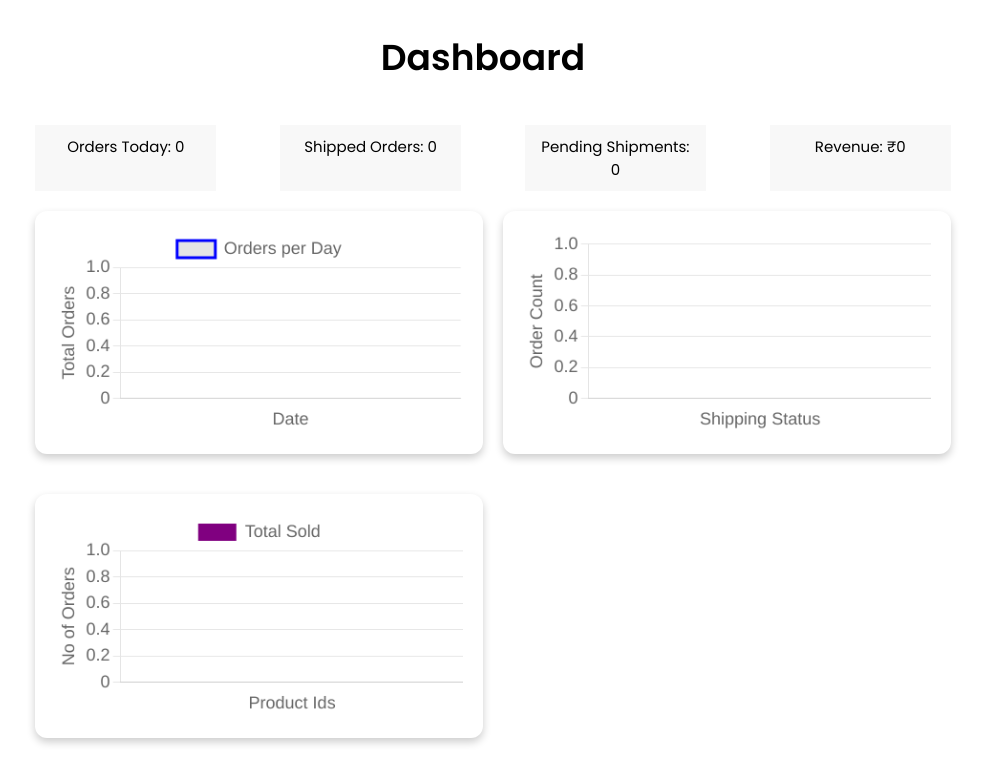
After one commit to murali2p/nirviyu-ecommerce, a Flask app: page /dashboard in a window 1280 px wide. The commit adds this page. Shown: the top 784 px of the page, without its empty margins (157-1142 px from the left). Run offline with Flask 3, Linux system fonts and the light colour scheme; the visitor is signed in with stand-in values (Sample User, id 1); data that the repository does not hold is empty; parts of the project's set-up code (start-up, migrations or seed data) failed here and were passed over.

Commit message:
added log out option and added dashboard page

```diff
--- a/app.py
+++ b/app.py
@@ -376,6 +376,13 @@ def login():
         else:
             return 'user_not_found'
     return render_template('login.html', form=form)
+
+# logout route
+@app.route('/logout')
+@login_required
+def logout():
+    logout_user()
+    return redirect(url_for('login'))
 
 # Handle user registration:
 @app.route('/register', methods=["GET", "POST"])
@@ -1144,5 +1151,58 @@ def enquiry():
 def privacy_policy():
     return render_template('privacy_policy.html')
 
+
+@app.route('/dashboard')
+@login_required
+@roles_required('admin')
+def dashboard():
+    return render_template('dashboard.html')
+
+@app.route('/dashboard-data')
+def dashboard_data():
+    conn = mysql.connector.connect(**db_config)
+    cursor = conn.cursor(dictionary=True)
+
+    # Orders per day
+    cursor.execute("SELECT DATE_FORMAT(created_at, '%d-%b') AS order_day, COUNT(*) AS total_orders FROM orders GROUP BY order_day ORDER BY STR_TO_DATE(order_day, '%d-%b') desc limit 10")
+    orders_per_day = cursor.fetchall()
+
+    # Orders per shipment status
+    cursor.execute("SELECT DATE_FORMAT(o.checkout,'%d-%b') AS order_day, s.status, COUNT(*) AS count FROM order_checkout o JOIN shipment s ON o.order_id = s.internal_order_id GROUP BY order_day, s.status ORDER BY order_day")
+    orders_by_status = cursor.fetchall()
+
+    # Top-selling products
+    cursor.execute("SELECT p.prod_id as product_name, SUM(o.qty) AS total_sold FROM orders o JOIN products p ON o.prod_id = p.prod_id GROUP BY product_name ORDER BY total_sold DESC LIMIT 10")
+    top_products = cursor.fetchall()
+
+    # Summary metrics
+    cursor.execute("SELECT COUNT(*) AS total_orders_today FROM order_checkout WHERE DATE(checkout) = CURDATE() and payment_status='success';")
+    total_orders_today = cursor.fetchone()['total_orders_today']
+
+    cursor.execute("SELECT COUNT(*) AS total_shipped FROM shipment WHERE status LIKE '%PICK%';")
+    total_shipped = cursor.fetchone()['total_shipped']
+
+    cursor.execute("SELECT COUNT(*) AS pending_shipments FROM shipment WHERE status = 'NEW';")
+    pending_shipments = cursor.fetchone()['pending_shipments']
+
+    cursor.execute("SELECT coalesce(SUM(subtotal),0) AS revenue FROM orders;")
+    revenue = cursor.fetchone()['revenue']
+
+    conn.close()
+
+    return jsonify({
+        "orders_per_day": orders_per_day,
+        "orders_by_status": orders_by_status,
+        "top_products": top_products,
+        "summary": {
+            "total_orders_today": total_orders_today,
+            "total_shipped": total_shipped,
+            "pending_shipments": pending_shipments,
+            "revenue": revenue
+        }
+    })
+
+
+
 if __name__ == '__main__':
     app.run(host=os.getenv('host'),port=int(os.getenv('port')),debug=os.getenv('DEBUG'))  # run the Flask app in debug mode
--- a/static/styles/style.css
+++ b/static/styles/style.css
@@ -42,6 +42,10 @@ html {
 
 .grid--3-cols {
   grid-template-columns: repeat(3, 1fr);
+}
+
+.grid--4-cols {
+  grid-template-columns: repeat(4, 1fr);
 }
 /***************************
 colors
--- /dev/null
+++ b/templates/dashboard.html
@@ -0,0 +1,282 @@
+<!DOCTYPE html>
+<html lang="en">
+  <head>
+    <meta charset="UTF-8" />
+    <meta name="viewport" content="width=device-width, initial-scale=1.0" />
+    <title>Dashboard</title>
+    <script src="https://cdn.jsdelivr.net/npm/chart.js"></script>
+    <link rel="preconnect" href="https://fonts.googleapis.com" />
+    <link rel="preconnect" href="https://fonts.gstatic.com" crossorigin />
+    <link
+      href="https://fonts.googleapis.com/css2?family=Poppins:wght@400;500;600;700;900&display=swap"
+      rel="stylesheet"
+    />
+    <link rel="stylesheet" href="../static/styles/style.css" />
+    <style>
+      body {
+        font-family: Arial, sans-serif;
+      }
+      .container {
+        width: 90%;
+        margin: auto;
+        justify-content: center;
+        text-align: center;
+      }
+      .card {
+        display: inline-block;
+        width: 100%;
+        padding: 10px;
+        background: #f8f8f8;
+        margin: 10px;
+        text-align: center;
+        font-size: 1.5rem;
+      }
+
+      .graph-container {
+        column-gap: 20px;
+        row-gap: 20px;
+      }
+      .graph-el {
+        width: 50rem !important;
+        height: auto !important;
+        margin: 10px !important;
+        font-size: 2.5rem !important;
+        box-shadow: 0 2px 2px rgba(0, 0, 0, 0.2);
+        padding: 20px;
+        background: #fff; /* White background */
+        padding: 20px; /* Space around the graph */
+        border-radius: 12px; /* Rounded edges */
+        box-shadow: 0 4px 8px rgba(0, 0, 0, 0.2); /* Shadow effect */
+        margin: 20px auto; /* Space between graphs */
+        max-width: 100%; /* Adjust width */
+      }
+      .graph-header {
+        padding: 3rem 3rem 3rem 3rem;
+      }
+    </style>
+  </head>
+  <body>
+    <div class="container">
+      <h2 class="container service-provider-header graph-header">Dashboard</h2>
+
+      <!-- Summary Cards -->
+      <div class="container grid grid--4-cols summary-container">
+        <div class="card">Orders Today: <span id="orders_today">0</span></div>
+        <div class="card">
+          Shipped Orders: <span id="shipped_orders">0</span>
+        </div>
+        <div class="card">
+          Pending Shipments: <span id="pending_shipments">0</span>
+        </div>
+        <div class="card">Revenue: ₹<span id="revenue">0</span></div>
+      </div>
+      <div class="container grid grid--2-cols graph-container">
+        <!-- Order Trends -->
+        <div class="chart-container">
+          <canvas class="graph-el" id="ordersChart"></canvas>
+        </div>
+        <!-- Shipment Status -->
+        <div class="chart-container">
+          <canvas class="graph-el" id="shipmentChart"></canvas>
+        </div>
+        <!-- Top-Selling Products -->
+        <div class="chart-container">
+          <canvas class="graph-el" id="productsChart"></canvas>
+        </div>
+      </div>
+    </div>
+
+    <script>
+      function getFontSize() {
+        if (window.innerWidth < 600) {
+          return 10; // Small screen
+        } else if (window.innerWidth < 1024) {
+          return 14; // Medium screen
+        } else {
+          return 18; // Large screen
+        }
+      }
+      // Update font size on window resize
+      window.addEventListener("resize", () => {
+        ordersChart.options.scales.x.ticks.font.size = getFontSize();
+        ordersChart.options.scales.y.ticks.font.size = getFontSize();
+        ordersChart.options.plugins.legend.labels.font.size = getFontSize();
+        ordersChart.update();
+      });
+
+      fetch("/dashboard-data")
+        .then((response) => response.json())
+        .then((data) => {
+          console.log(data); // For debugging
+          // Update Summary Cards
+          document.getElementById("orders_today").innerText =
+            data.summary.total_orders_today;
+          document.getElementById("shipped_orders").innerText =
+            data.summary.total_shipped;
+          document.getElementById("pending_shipments").innerText =
+            data.summary.pending_shipments;
+          let revenue = Number(data.summary.revenue) || 0;
+          document.getElementById("revenue").innerText = data.summary.revenue;
+
+          // Orders per Day Chart
+          const ordersCtx = document
+            .getElementById("ordersChart")
+            .getContext("2d");
+          new Chart(ordersCtx, {
+            type: "line",
+            data: {
+              labels: data.orders_per_day.map((item) => item.order_day),
+              datasets: [
+                {
+                  label: "Orders per Day",
+                  data: data.orders_per_day.map((item) => item.total_orders),
+                  borderColor: "blue",
+                  fill: false,
+                },
+              ],
+            },
+            options: {
+              responsive: true,
+              scales: {
+                x: {
+                  title: {
+                    display: true,
+                    text: "Date",
+                    font: { size: getFontSize() }, // ⬆ Increase X-axis title font size
+                  },
+                  ticks: { font: { size: getFontSize() } }, // ⬆ Increase X-axis labels font size
+                },
+                y: {
+                  title: {
+                    display: true,
+                    text: "Total Orders",
+                    font: { size: getFontSize() }, // ⬆ Increase Y-axis title font size
+                  },
+                  ticks: { font: { size: getFontSize() } }, // ⬆ Increase Y-axis labels font size
+                },
+              },
+              plugins: {
+                legend: {
+                  labels: {
+                    font: { size: getFontSize() }, // ⬆ Increase legend font size
+                  },
+                },
+              },
+            },
+          });
+
+          // Shipment Status Chart
+          const shipmentCtx = document
+            .getElementById("shipmentChart")
+            .getContext("2d");
+          const statuses = [
+            ...new Set(data.orders_by_status.map((item) => item.status)),
+          ];
+          const groupedData = statuses.map((status) => ({
+            label: status,
+            data: data.orders_by_status
+              .filter((item) => item.status === status)
+              .map((item) => item.count),
+            backgroundColor:
+              status === "Pending"
+                ? "red"
+                : status === "Shipped"
+                ? "orange"
+                : "green",
+          }));
+
+          new Chart(shipmentCtx, {
+            type: "bar",
+            data: {
+              labels: [
+                ...new Set(data.orders_by_status.map((item) => item.order_day)),
+              ],
+              datasets: groupedData,
+            },
+            options: {
+              responsive: true,
+              scales: {
+                x: {
+                  title: {
+                    display: true,
+                    text: "Shipping Status",
+                    font: { size: getFontSize() }, // ⬆ X-axis title font size
+                  },
+                  ticks: { font: { size: getFontSize() } }, // ⬆ X-axis labels font size
+                },
+                y: {
+                  title: {
+                    display: true,
+                    text: "Order Count",
+                    font: { size: getFontSize() }, // ⬆ Y-axis title font size
+                  },
+                  ticks: { font: { size: getFontSize() } }, // ⬆ Y-axis labels font size
+                },
+              },
+              plugins: {
+                legend: {
+                  labels: {
+                    font: { size: getFontSize() }, // ⬆ Legend font size
+                  },
+                },
+                tooltip: {
+                  bodyFont: { size: getFontSize() }, // ⬆ Tooltip text size
+                  titleFont: { size: getFontSize() }, // ⬆ Tooltip title size
+                },
+              },
+            },
+          });
+
+          // Top Products Chart
+          const productsCtx = document
+            .getElementById("productsChart")
+            .getContext("2d");
+          new Chart(productsCtx, {
+            type: "bar",
+            data: {
+              labels: data.top_products.map((item) => item.product_name),
+              datasets: [
+                {
+                  label: "Total Sold",
+                  data: data.top_products.map((item) => item.total_sold),
+                  backgroundColor: "purple",
+                },
+              ],
+            },
+            options: {
+              responsive: true,
+              scales: {
+                x: {
+                  title: {
+                    display: true,
+                    text: "Product Ids",
+                    font: { size: getFontSize() }, // ⬆ X-axis title font size
+                  },
+                  ticks: { font: { size: getFontSize() } }, // ⬆ X-axis labels font size
+                },
+                y: {
+                  title: {
+                    display: true,
+                    text: "No of Orders",
+                    font: { size: getFontSize() }, // ⬆ Y-axis title font size
+                  },
+                  ticks: { font: { size: getFontSize() } }, // ⬆ Y-axis labels font size
+                },
+              },
+              plugins: {
+                legend: {
+                  labels: {
+                    font: { size: getFontSize() }, // ⬆ Legend font size
+                  },
+                },
+                tooltip: {
+                  bodyFont: { size: getFontSize() }, // ⬆ Tooltip text size
+                  titleFont: { size: getFontSize() }, // ⬆ Tooltip title size
+                },
+              },
+            },
+          });
+        });
+    </script>
+  </body>
+</html>
--- a/templates/index_admin.html
+++ b/templates/index_admin.html
@@ -28,7 +28,7 @@
               Nirviyu is a health and wellness platform that helps you to stay
               healthy and fit.
             </p>
-            <a href="products" class="btn">View Products</a>
+            <a href="products" class="btn">Customer View</a>
             <!--a href="#" class="btn">Book Doctor Visit</a-->
             <a href="#know_more" class="btn">Know More</a>
 
```
Also changed, not shown: other parts of static/styles/style.css (+51 -1 lines), templates/base.html (+11 -7 lines), templates/base_admin.html (+6 -4 lines), templates/index.html (+10 -4 lines), templates/products.html (+2 -9 lines).
